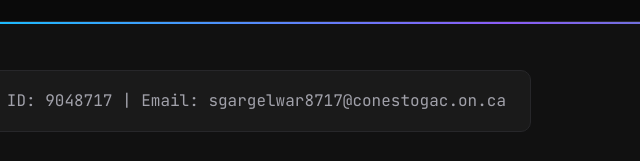
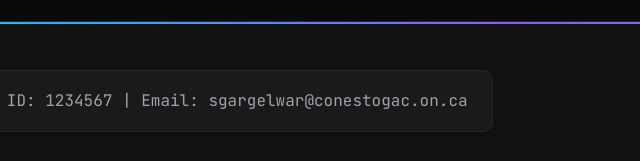
Before and after one commit to sanjyot01/portfolio-website, a plain HTML site: page index.html in a window 1280 px wide. Shown: the part 1047-1208 px from the top of the page, 135-775 px from the left. Drawn offline with Linux system fonts and the light colour scheme.

Commit message:
Update index.html
student id and roll no

```diff
--- a/index.html
+++ b/index.html
@@ -36,7 +36,7 @@
         <footer class="footer">
             <div class="footer-content">
                 <div class="contact-info">
-                    <p>Student ID: 9048717 | Email: sgargelwar8717@conestogac.on.ca</p>
+                    <p>Student ID: 1234567 | Email: sgargelwar@conestogac.on.ca</p>
                 </div>
                 <div class="social-links">
                     <a href="https://www.linkedin.com/in/sanjyot-gargelwar" target="_blank" aria-label="LinkedIn Profile">
```
